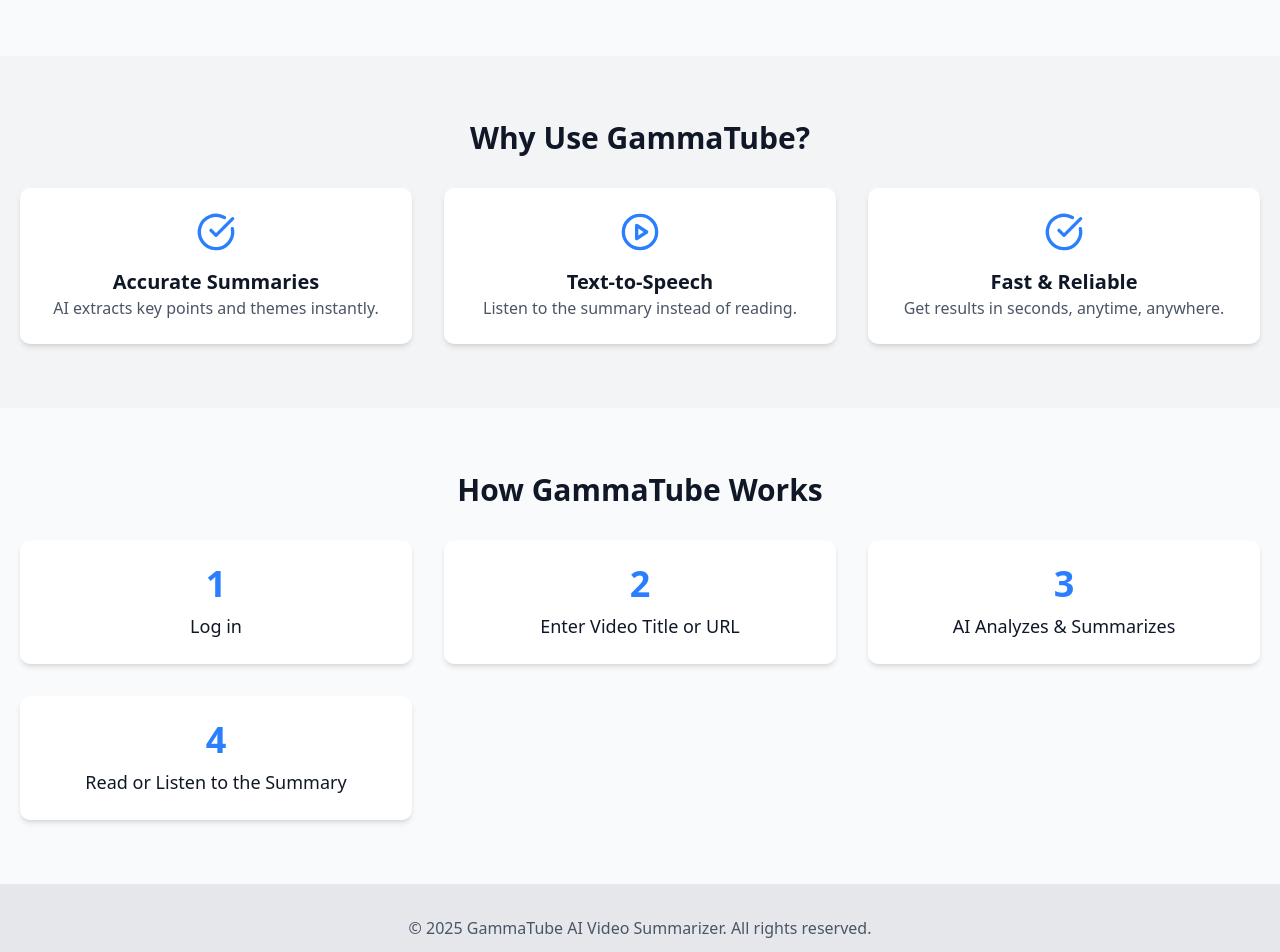
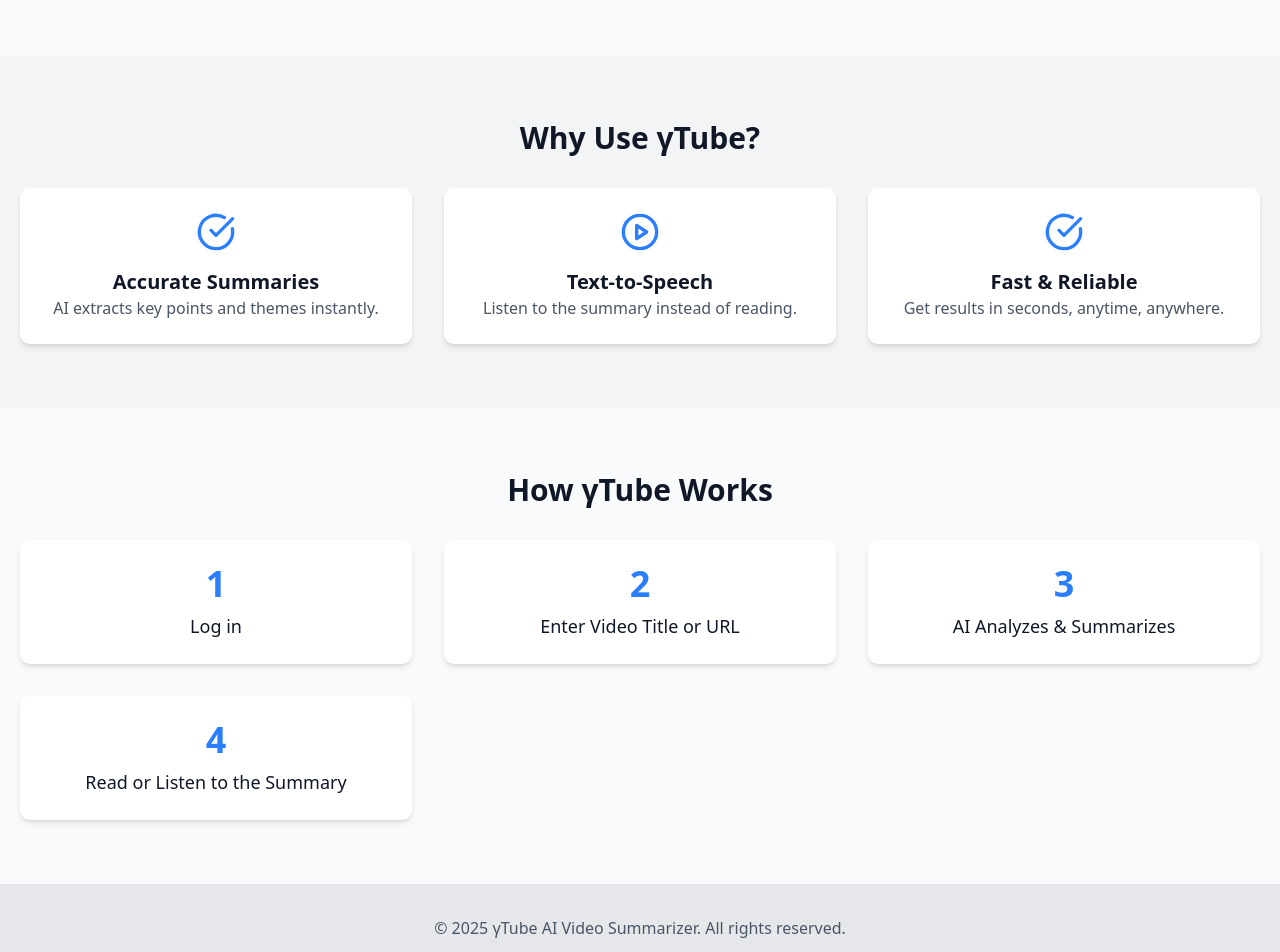
Before and after one commit to Xloanx/youtube_summarizer_frontend, a Next.js app: page / in a window 1280 px wide. Shown: the part 300-1252 px from the top of the page. Built offline with nearby package versions, Linux system fonts and the light colour scheme; no server answers.

Commit message:
incorporated the gamma lowercase symbol

```diff
--- a/app/layout.js
+++ b/app/layout.js
@@ -13,7 +13,7 @@
 });
 
 export const metadata = {
-  title: "GammaTube",
+  title: "γTube",
   description: "Created by Gamma Team of DivVerse Lab",
 };
 
--- a/app/page.js
+++ b/app/page.js
@@ -42,7 +42,7 @@
 
       {/* Features Section */}
       <section className="py-16 px-5 text-center bg-gray-100 dark:bg-gray-800">
-        <h2 className="text-3xl font-bold mb-8">Why Use GammaTube?</h2>
+        <h2 className="text-3xl font-bold mb-8">Why Use γTube?</h2>
         <div className="grid md:grid-cols-3 gap-8">
           {[
             { title: "Accurate Summaries", desc: "AI extracts key points and themes instantly.", icon: CheckCircle },
@@ -65,7 +65,7 @@
 
       {/* How It Works Section */}
       <section className="py-16 px-5 text-center">
-        <h2 className="text-3xl font-bold mb-8">How GammaTube Works</h2>
+        <h2 className="text-3xl font-bold mb-8">How γTube Works</h2>
         <div className="grid md:grid-cols-3 gap-8">
           {["Log in","Enter Video Title or URL", "AI Analyzes & Summarizes", "Read or Listen to the Summary"].map((step, index) => (
             <motion.div
@@ -83,7 +83,7 @@
 
       {/* Footer */}
       <footer className="py-8 text-center bg-gray-200 dark:bg-gray-800">
-        <p className="text-gray-600 dark:text-gray-400">&copy; {new Date().getFullYear()} GammaTube AI Video Summarizer. All rights reserved.</p>
+        <p className="text-gray-600 dark:text-gray-400">&copy; {new Date().getFullYear()} γTube AI Video Summarizer. All rights reserved.</p>
       </footer>
     </div>
   );
```
